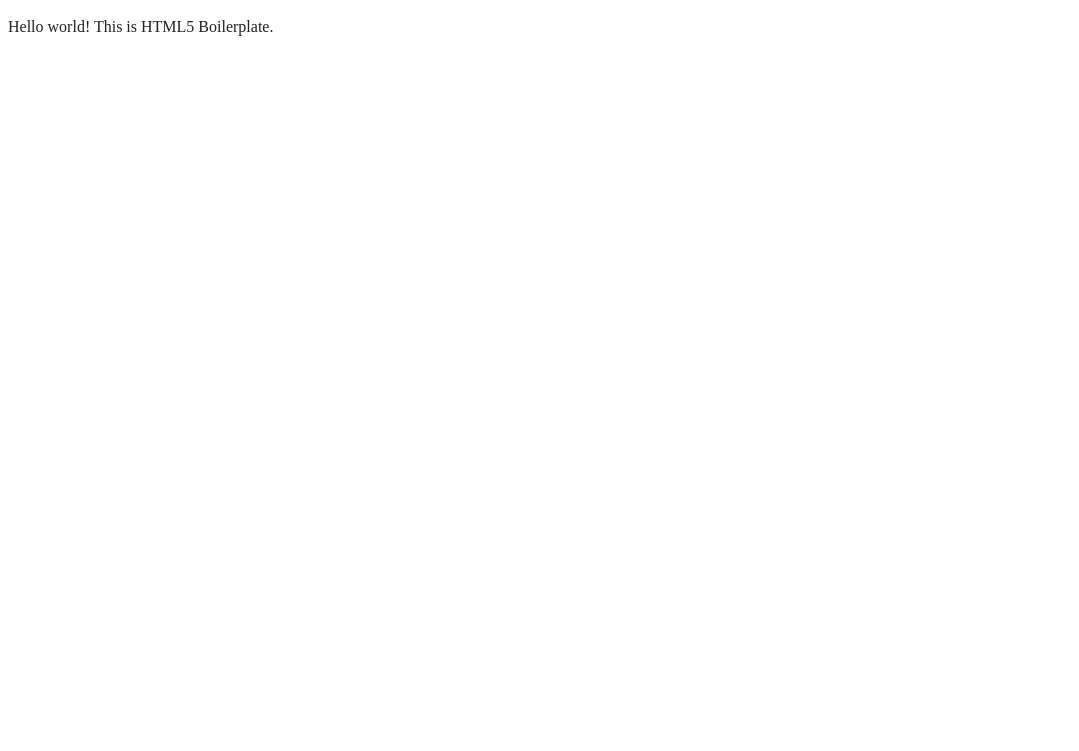
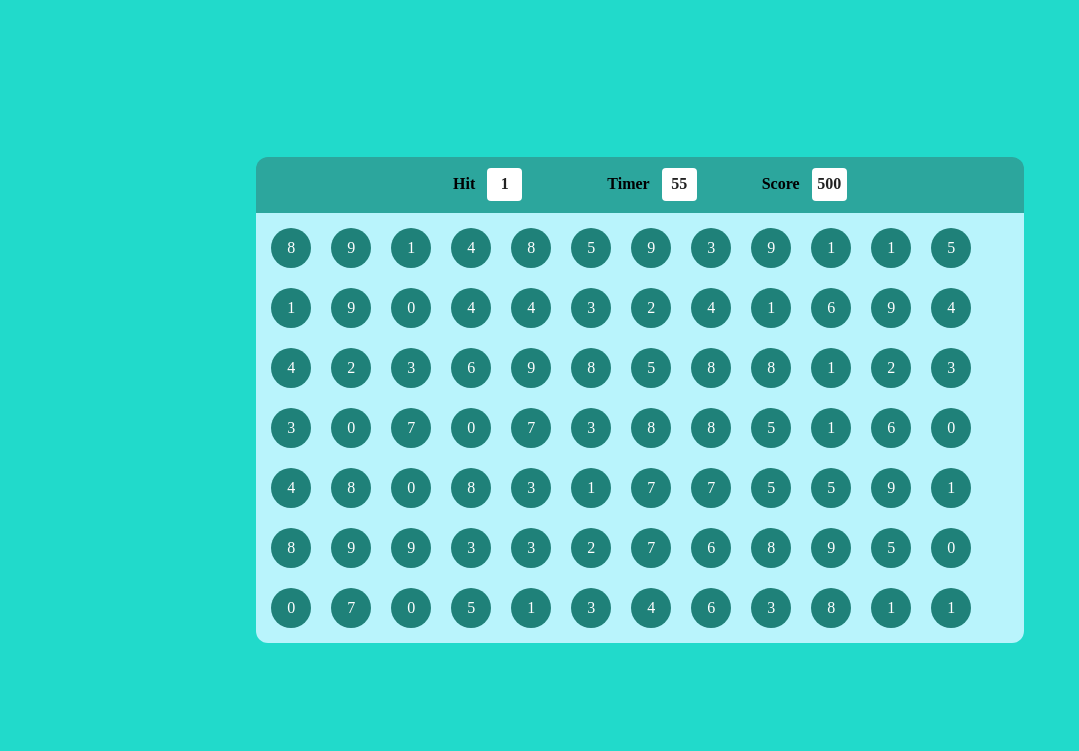
Before and after one commit to div0510/BubbleGum, a website built with webpack: page index.html in a window 1280 px wide. Shown: the whole page, without its empty margins (0-1079 px from the left). Built offline with nearby package versions, Linux system fonts and the light colour scheme.

Commit message:
completed UI

```diff
--- a/css/style.css
+++ b/css/style.css
@@ -172,9 +172,9 @@ textarea {
 }
 
 @media print,
-  (-webkit-min-device-pixel-ratio: 1.25),
-  (min-resolution: 1.25dppx),
-  (min-resolution: 120dpi) {
+(-webkit-min-device-pixel-ratio: 1.25),
+(min-resolution: 1.25dppx),
+(min-resolution: 120dpi) {
   /* Style adjustments for high resolution devices */
 }
 
@@ -244,3 +244,83 @@ textarea {
     page-break-after: avoid;
   }
 }
+
+body {
+  height: 98vh;
+  background: #21dacb;
+  display: flex;
+  align-content: center;
+  justify-content: center;
+}
+
+main {
+  display: flex;
+  align-self: center;
+  flex-direction: column;
+  justify-content: center;
+  width: 60vw;
+  border-radius: 12px;
+}
+
+#panel-top {
+  padding-inline: 25%;
+  height: 7vh;
+  background: #2ca69d;
+  border-radius: 12px 12px 0 0;
+  display: flex;
+  flex-direction: row;
+  justify-content: space-between;
+  align-items: center;
+}
+
+#panel-bottom {
+  height: 50vh;
+  background: #b9f4fc;
+  border-radius: 0 0 12px 12px;
+  padding: 2%;
+  display: flex;
+  gap: 20px;
+  flex-wrap: wrap;
+  overflow: auto;
+}
+
+.panel-t-item {
+  padding-inline: 5px;
+  width: 17%;
+  display: flex;
+  flex-direction: row;
+  justify-content: space-between;
+  align-items: center;
+  gap: 12px;
+}
+
+.heading {
+  color: #010002;
+  font-weight: 800;
+}
+
+.value {
+  font-weight: 700;
+  padding: 5px;
+  overflow: auto;
+  min-width: 25px;
+  min-height: 20px;
+  text-align: center;
+  background: white;
+  border-radius: 4px;
+}
+
+.bubble {
+  width: 40px;
+  height: 40px;
+  border-radius: 50%;
+  background: #1f8179;
+  color: white;
+  display: flex;
+  justify-content: center;
+  align-items: center;
+}
+
+.bubble:hover {
+  background: #266761;
+}
--- a/index.html
+++ b/index.html
@@ -23,9 +23,27 @@
 
 <body>
 
-  <!-- Add your site or application content here -->
-  <p>Hello world! This is HTML5 Boilerplate.</p>
-  <script src="js/app.js"></script>
+<!-- Add your site or application content here -->
+<main>
+  <div id="panel-top">
+    <div class="panel-t-item">
+      <div class="heading">Hit</div>
+      <div class="value" id="hit">5</div>
+    </div>
+    <div class="panel-t-item">
+      <div class="heading">Timer</div>
+      <div class="value" id="timer">60</div>
+    </div>
+    <div class="panel-t-item">
+      <div class="heading">Score</div>
+      <div class="value" id="score">5</div>
+    </div>
+
+  </div>
+  <div id="panel-bottom">
+  </div>
+</main>
+<script src="js/app.js"></script>
 
 </body>
 
--- a/js/app.js
+++ b/js/app.js
@@ -0,0 +1,36 @@
+let bubbleClutter = '';
+let timer = 60;
+let score=0;
+
+let makeBubble = () => {
+  for (let i = 0; i < 98; i++) {
+    bubbleClutter += `<div class="bubble">${Math.floor(Math.random()*10)}</div>`;
+  }
+  document.querySelector('#panel-bottom').innerHTML = bubbleClutter;
+}
+
+let updateTimer = () => {
+  let timerFlg = setInterval(() => {
+    if (timer > 0) {
+      timer--;
+      updateScore();
+      document.getElementById('timer').textContent = timer.toString();
+    } else {
+      clearInterval(timerFlg);
+    }
+  }, 1000);
+
+}
+
+let setHitValue = ()=>{
+  document.getElementById('hit').textContent = Math.floor(Math.random()*10).toString();
+}
+
+let updateScore = ()=>{
+  score +=100;
+  document.getElementById('score').textContent = score.toString();
+}
+
+makeBubble();
+updateTimer();
+setHitValue();
--- a/package.json
+++ b/package.json
@@ -1,5 +1,5 @@
 {
-  "name": " ",
+  "name": "bubble-gum",
   "version": "0.0.1",
   "description": "",
   "private": true,
```
Also changed, not shown: 1 other file.
